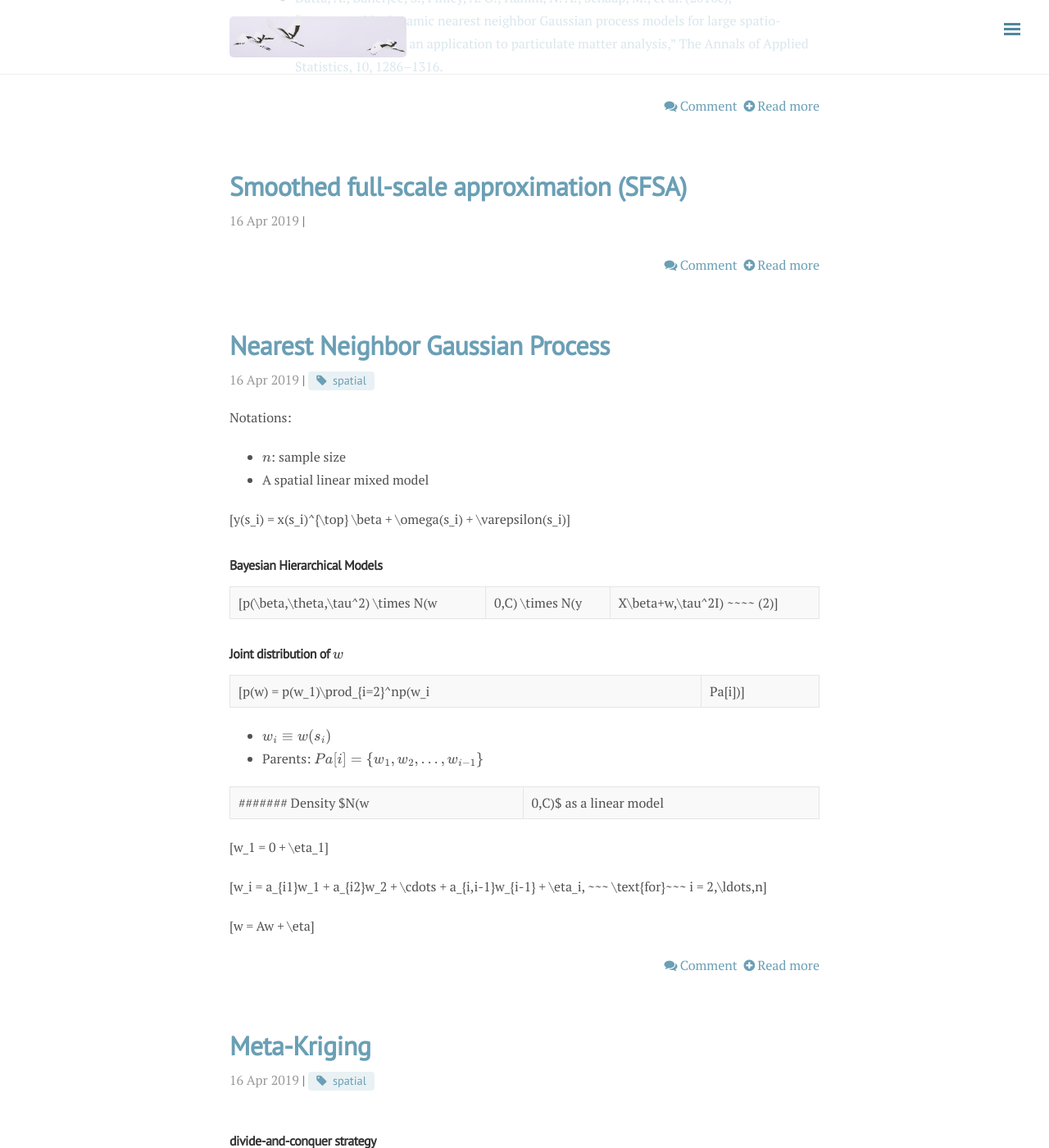
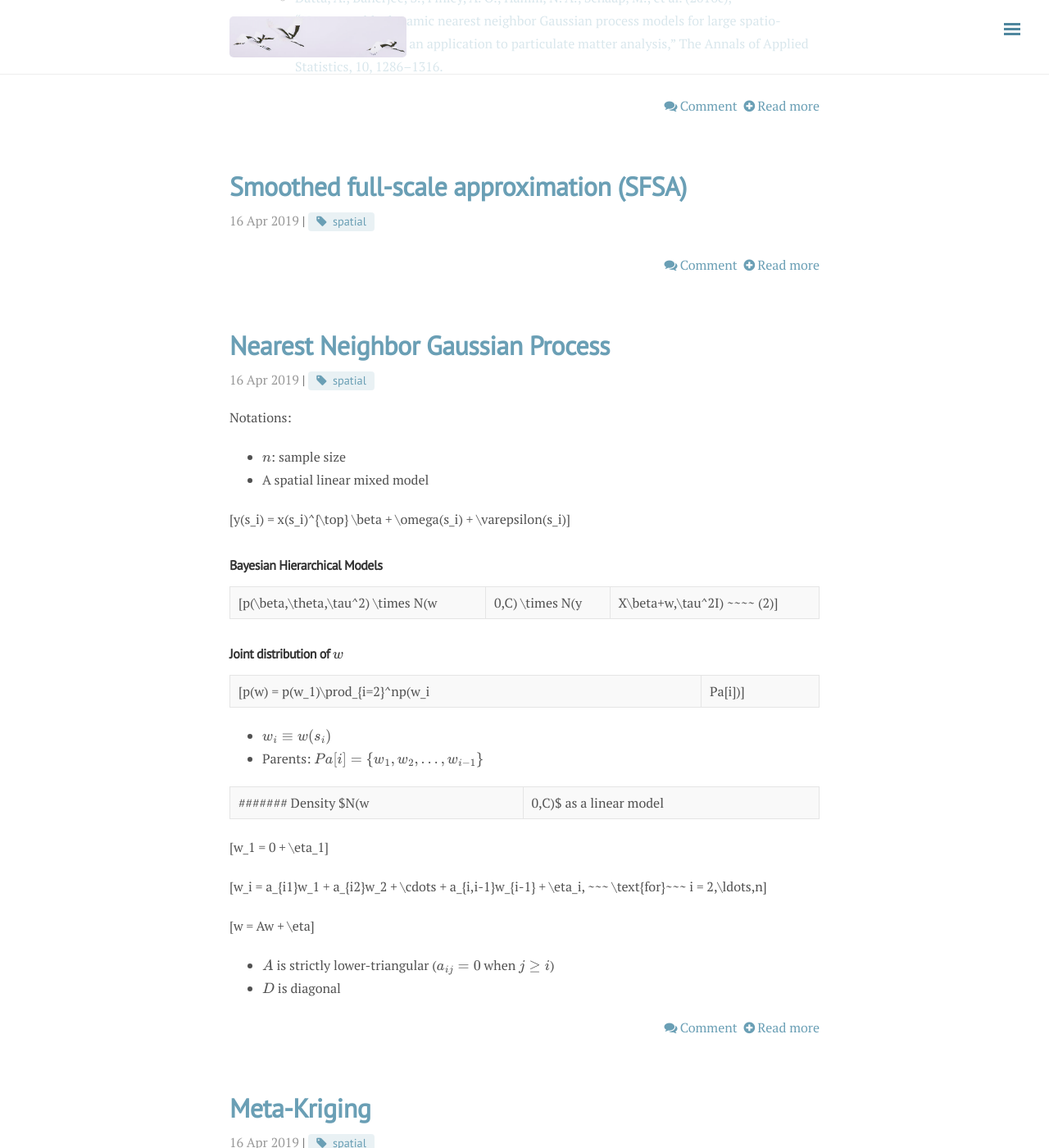
Before and after one commit to ylyy93/my_blog, a Jekyll site: the page built from blog/index.html, in a window 1280 px wide and 1400 px high, scrolled down 4421 px. Shown: the whole window at 82% size. Built offline with Jekyll 4.4.1, drawn with Linux system fonts in a browser that asks for light colours; nearby versions of some CDN libraries; formulas are drawn with MathJax 3; the list of posts is cut into pages by our own code; comment, search, counter and statistics services are not loaded.

Commit message:
rebuilding site Thu Apr 18 11:44:58 MDT 2019

```diff
--- a/_posts/spatial/2019-04-16-nearest-neighbor-gaussian-process.md
+++ b/_posts/spatial/2019-04-16-nearest-neighbor-gaussian-process.md
@@ -42,3 +42,6 @@ $$
 $$
 w = Aw + \eta
 $$
+
+- $A$ is strictly lower-triangular ($a_{ij}=0$ when $j\geq i$)
+- $D$ is diagonal
--- a/_posts/spatial/2019-04-16-smoothed-full-scale-approximation-sfsa.md
+++ b/_posts/spatial/2019-04-16-smoothed-full-scale-approximation-sfsa.md
@@ -2,4 +2,6 @@
 layout: post
 title: Smoothed full-scale approximation (SFSA)
 date: 2019-04-16 09:45 -0600
+categories: Research
+tags: [spatial]
 ---
```
